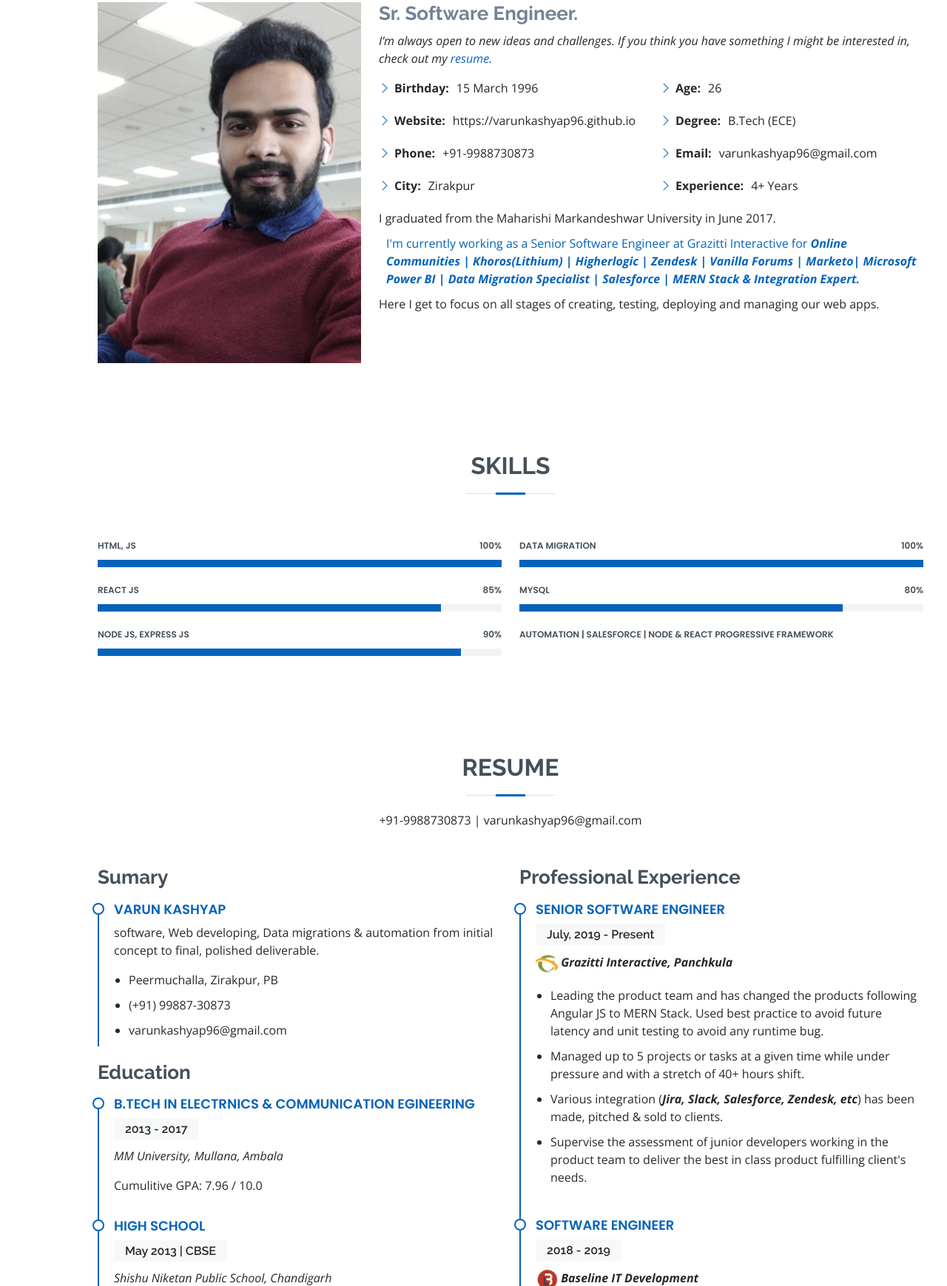
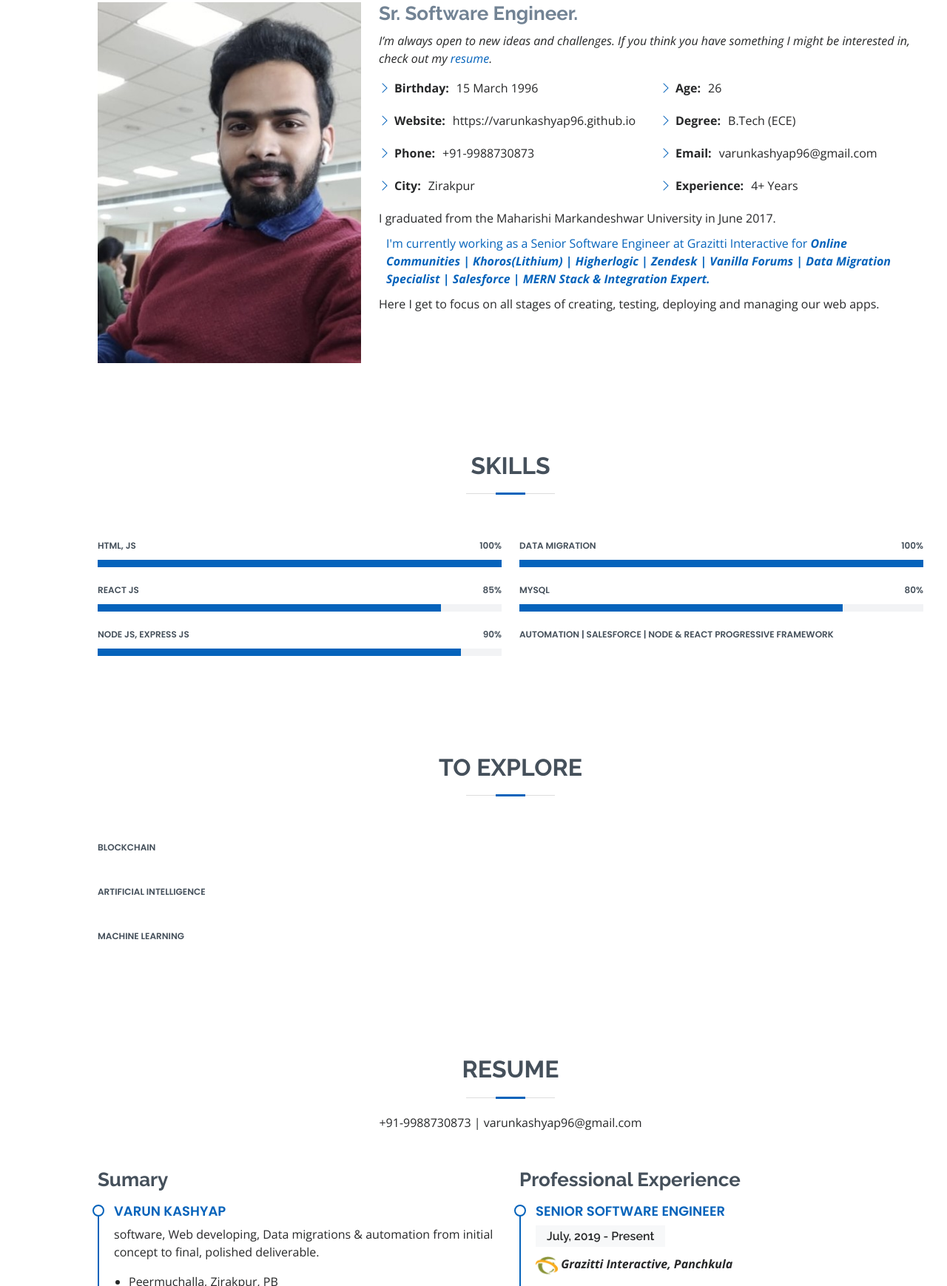
Before and after one commit to VarunKashyap96/varunkashyap96.github.io, a plain HTML site: page index.html in a window 1280 px wide. Shown: the part 1061-2800 px from the top of the page at 74% size. Drawn offline with nearby package versions, Linux system fonts and the light colour scheme.

Commit message:
Latest Changes

```diff
--- a/assets/css/style.css
+++ b/assets/css/style.css
@@ -429,13 +429,13 @@ section {
 /*--------------------------------------------------------------
 # Akills
 --------------------------------------------------------------*/
-.skills .progress {
+.skills .progress, .interests .progress {
   height: 60px;
   display: block;
   background: none;
   border-radius: 0;
 }
-.skills .progress .skill {
+.skills .progress .skill, .interests .progress .interests {
   padding: 10px 0;
   margin: 0;
   text-transform: uppercase;
@@ -444,14 +444,14 @@ section {
   font-family: "Poppins", sans-serif;
   color: #45505b;
 }
-.skills .progress .skill .val {
+.skills .progress .skill .val, .interests .progress .interests .val {
   float: right;
   font-style: normal;
 }
-.skills .progress-bar-wrap {
+.skills .progress-bar-wrap, .interests .progress-bar-wrap {
   background: #f2f3f5;
 }
-.skills .progress-bar {
+.skills .progress-bar, .interests .progress-bar {
   width: 1px;
   height: 10px;
   transition: 0.9s;
--- a/index.html
+++ b/index.html
@@ -39,6 +39,8 @@
       <ul>
         <li><a href="#hero" class="nav-link scrollto active"><i class="bx bx-home"></i> <span>Home</span></a></li>
         <li><a href="#about" class="nav-link scrollto"><i class="bx bx-user"></i> <span>About</span></a></li>
+        <li><a href="#skills" class="nav-link scrollto"><i class="bx bx-code-alt"></i> <span>Skills</span></a></li>
+        <li><a href="#interests" class="nav-link scrollto"><i class="bx bx-notepad"></i> <span>To Explore</span></a></li>
         <li><a href="#resume" class="nav-link scrollto"><i class="bx bx-file-blank"></i> <span>Resume</span></a></li>
         <li><a href="#portfolio" class="nav-link scrollto"><i class="bx bx-book-content"></i> <span>Portfolio</span></a></li>
         <!-- <li><a href="#services" class="nav-link scrollto"><i class="bx bx-server"></i> <span>Services</span></a></li> -->
@@ -97,7 +99,7 @@
                   <li><i class="bi bi-chevron-right"></i> <strong>Experience:</strong> <span>4+ Years</span></li>
                 </ul>
               </div>
-              <p>I graduated from the Maharishi Markandeshwar University in June 2017. <br><a target="_blank" href="https://www.linkedin.com/in/varunkashyap96" class="specialisation">I'm currently working as a Senior Software Engineer at Grazitti Interactive for <b><i>Online Communities | Khoros(Lithium) | Higherlogic | Zendesk | Vanilla Forums | Marketo| Microsoft Power BI | Data Migration Specialist | Salesforce | MERN Stack & Integration Expert.</i></b></a>Here I get to focus on all stages of creating, testing, deploying and managing our web apps.</p>
+              <p>I graduated from the Maharishi Markandeshwar University in June 2017. <br><a target="_blank" href="https://www.linkedin.com/in/varunkashyap96" class="specialisation">I'm currently working as a Senior Software Engineer at Grazitti Interactive for <b><i>Online Communities | Khoros(Lithium) | Higherlogic | Zendesk | Vanilla Forums | Data Migration Specialist | Salesforce | MERN Stack & Integration Expert.</i></b></a>Here I get to focus on all stages of creating, testing, deploying and managing our web apps.</p>
             </div>
             <!-- <p>
               Officiis eligendi itaque labore et dolorum mollitia officiis optio vero. Quisquam sunt adipisci omnis et ut. Nulla accusantium dolor incidunt officia tempore. Et eius omnis.
@@ -174,6 +176,35 @@
       </div>
     </section><!-- End Skills Section -->
 
+    <!-- ======= Interests Section ======= -->
+    <section id="interests" class="interests section-bg">
+      <div class="container" data-aos="fade-up">
+
+        <div class="section-title">
+          <h2>To Explore</h2>
+        </div>
+
+        <div class="row skills-content">
+
+          <div class="col-lg-6">
+
+            <div class="progress">
+              <span class="interests">Blockchain</span>
+            </div>
+
+            <div class="progress">
+              <span class="interests">Artificial Intelligence</span>
+            </div>
+
+            <div class="progress">
+              <span class="interests">Machine Learning</span>
+            </div>
+          </div>
+        </div>
+
+      </div>
+    </section><!-- End Interests Section -->
+
     <!-- ======= Resume Section ======= -->
     <section id="resume" class="resume">
       <div class="container" data-aos="fade-up">
@@ -218,7 +249,7 @@
               <p><img src="/assets/resume/GrazittiLogo.png" height="30" width="30" /> <b><em>Grazitti Interactive, Panchkula </em></b></p>
               <ul>
                 <li>Leading the product team and has changed the products following Angular JS to MERN Stack. Used best practice to avoid future latency and unit testing to avoid any runtime bug.</li>
-                <li>Managed up to 5 projects or tasks at a given time while under pressure and with a stretch of 40+ hours shift.</li>
+                <li>Managed up to 5 projects or tasks at a given time while under pressure.</li>
                 <li>Various integration (<b><i>Jira, Slack, Salesforce, Zendesk, etc</i></b>) has been made, pitched & sold to clients.</li>
                 <li>Supervise the assessment of junior developers working in the product team to deliver the best in class product fulfilling client's needs.</li>
               </ul>
```
